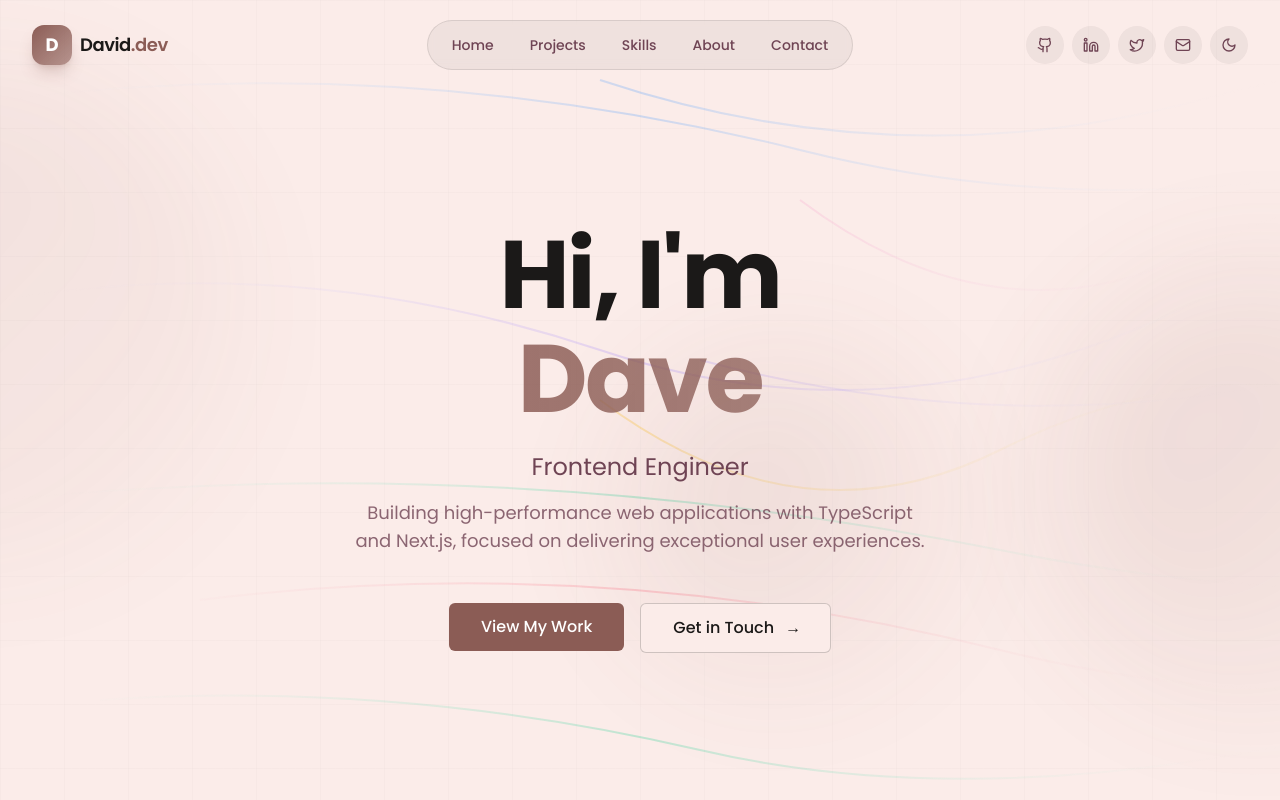
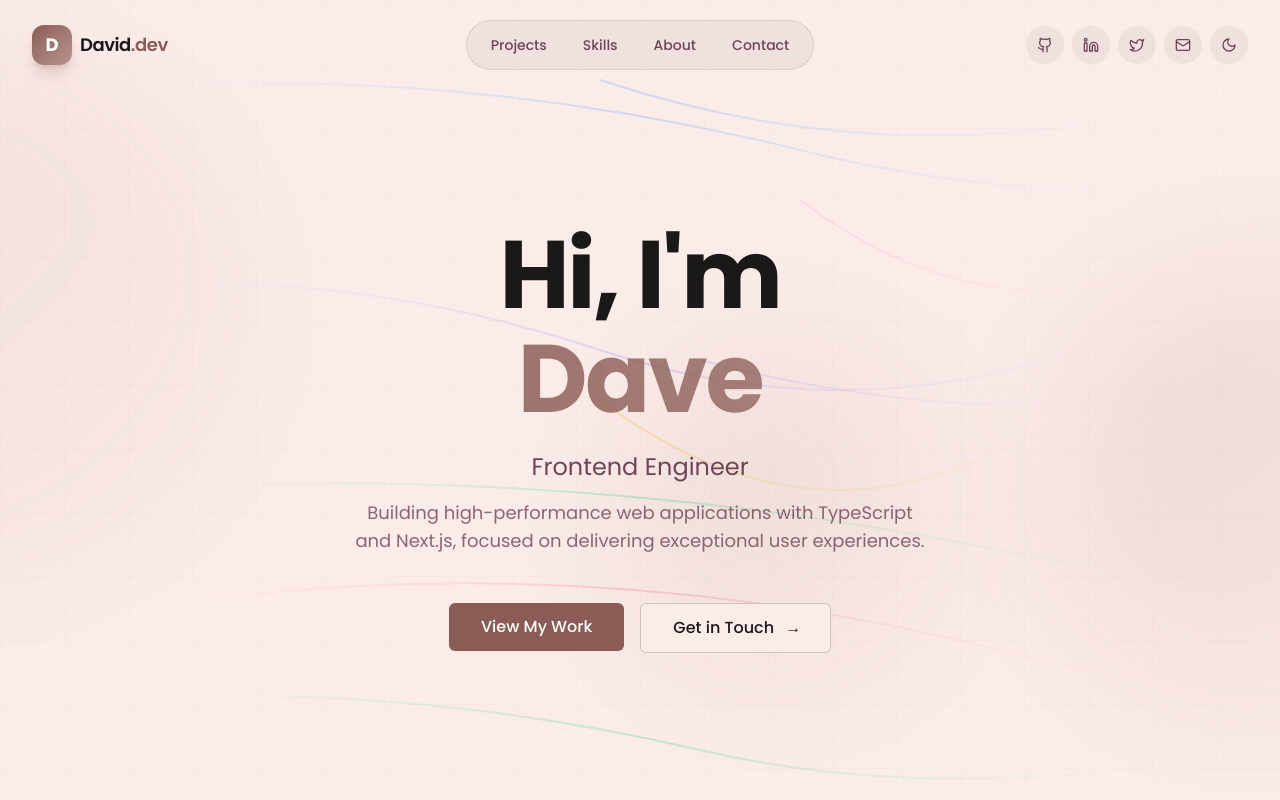
Before and after one commit to BarriosXJavier/portfolio, a Next.js app: page / in a window 1280 px wide. Shown: the top 800 px of the page. Built offline with nearby package versions, Linux system fonts and the light colour scheme.

Commit message:
fix dependecies

```diff
--- a/package.json
+++ b/package.json
@@ -19,7 +19,7 @@
     "lucide-react": "^0.452.0",
     "mini-svg-data-uri": "^1.4.4",
     "next": "16.0.7",
-    "next-themes": "^0.3.0",
+    "next-themes": "^0.4.6",
     "react": "19.2.1",
     "react-dom": "19.2.1",
     "react-scroll": "^1.9.3",
--- a/src/app/theme-provider.tsx
+++ b/src/app/theme-provider.tsx
@@ -1,8 +1,7 @@
 "use client";
 
 import * as React from "react";
-import { ThemeProvider as NextThemesProvider } from "next-themes";
-import { type ThemeProviderProps } from "next-themes/dist/types";
+import { ThemeProvider as NextThemesProvider, type ThemeProviderProps } from "next-themes";
 
 export function ThemeProvider({ children, ...props }: ThemeProviderProps) {
   return <NextThemesProvider {...props}>{children}</NextThemesProvider>;
--- a/src/components/ui/shared/navbar.tsx
+++ b/src/components/ui/shared/navbar.tsx
@@ -9,7 +9,6 @@ import { useTheme } from "next-themes";
 import { socialLinks } from "@/data/social-links";
 
 const navItems = [
-  { name: "Home", to: "hero", offset: -100 },
   { name: "Projects", to: "projects", offset: -50 },
   { name: "Skills", to: "skills", offset: -50 },
   { name: "About", to: "about", offset: -50 },
```
Also changed, not shown: 1 other file (tests, documents, lock files or other folders).
